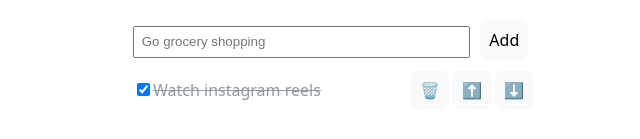
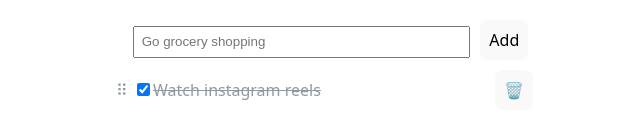
Before and after one commit to CodingWithMJ5/todo-list, a React (Vite) app: page / in a window 1280 px wide. Shown: the part 397-536 px from the top of the page, without its empty margins (307-947 px from the left). Built offline with nearby package versions, Linux system fonts and the light colour scheme.

Commit message:
Add sorting

```diff
--- a/package.json
+++ b/package.json
@@ -10,6 +10,9 @@
     "preview": "vite preview"
   },
   "dependencies": {
+    "@dnd-kit/core": "^6.3.1",
+    "@dnd-kit/sortable": "^10.0.0",
+    "@dnd-kit/utilities": "^3.2.2",
     "react": "^19.0.0",
     "react-dom": "^19.0.0"
   },
--- a/src/App.css
+++ b/src/App.css
@@ -20,3 +20,11 @@
     width: 80%;
   }
 }
+
+.drag-handle {
+  position: absolute;
+  left: -25px;
+  cursor: grab;
+  opacity: 0.5;
+  padding: 8px;
+}
--- /dev/null
+++ b/src/components/SortableTodo.jsx
@@ -0,0 +1,29 @@
+import React from 'react';
+import { useSortable } from '@dnd-kit/sortable';
+import { CSS } from '@dnd-kit/utilities';
+import Todo from './Todo';
+
+const SortableTodo = (props) => {
+  const { attributes, listeners, setNodeRef, transform, transition } =
+    useSortable({ id: props.todo.id });
+
+  const style = {
+    transform: CSS.Transform.toString(transform),
+    transition,
+  };
+
+  return (
+    <div
+      ref={setNodeRef}
+      {...attributes}
+      style={{ ...style, position: 'relative' }}
+    >
+      <span className="drag-handle" {...listeners}>
+        ⠿
+      </span>
+      <Todo {...props} />
+    </div>
+  );
+};
+
+export default SortableTodo;
--- a/src/components/Todo.jsx
+++ b/src/components/Todo.jsx
@@ -1,12 +1,6 @@
 import { useState } from 'react';
 
-const Todo = ({
-  todo,
-  handleComplete,
-  handleDelete,
-  handleEdit,
-  handleMove,
-}) => {
+const Todo = ({ todo, handleComplete, handleDelete, handleEdit }) => {
   const [isEditing, setIsEditing] = useState(false);
   const [editedTask, setEditedTask] = useState(todo.task);
 
@@ -57,8 +51,6 @@ const Todo = ({
       </div>
       <div className="todo-actions">
         <button onClick={() => handleDelete(todo.id)}>🗑️</button>
-        <button onClick={() => handleMove(todo.id, true)}>⬆️</button>
-        <button onClick={() => handleMove(todo.id, false)}>⬇️</button>
       </div>
     </div>
   );
--- a/src/components/TodoList.jsx
+++ b/src/components/TodoList.jsx
@@ -1,6 +1,22 @@
 import { useState } from 'react';
+import {
+  DndContext,
+  closestCenter,
+  KeyboardSensor,
+  PointerSensor,
+  useSensor,
+  useSensors,
+} from '@dnd-kit/core';
+import {
+  arrayMove,
+  SortableContext,
+  sortableKeyboardCoordinates,
+  verticalListSortingStrategy,
+} from '@dnd-kit/sortable';
+
 import TodoInput from './TodoInput';
 import Todo from './Todo';
+import SortableTodo from './SortableTodo';
 
 let id = 1;
 
@@ -10,6 +26,12 @@ const sampleTodos = [
 
 const TodoList = () => {
   const [todos, setTodos] = useState(sampleTodos);
+  const sensors = useSensors(
+    useSensor(PointerSensor),
+    useSensor(KeyboardSensor, {
+      coordinateGetter: sortableKeyboardCoordinates,
+    })
+  );
 
   const handleAdd = (newTask) => {
     id += 1;
@@ -50,35 +72,37 @@ const TodoList = () => {
     );
   };
 
-  const handleMove = (id, isMovingUp) => {
-    setTodos((prevTodos) => {
-      const index = prevTodos.findIndex((todo) => todo.id === id);
-
-      const newIndex = isMovingUp ? index - 1 : index + 1;
-      if (newIndex < 0 || newIndex >= prevTodos.length) {
-        return prevTodos;
+  const handleDragEnd = ({ active, over }) => {
+    if (active.id !== over.id) {
+      setTodos((todos) => {
+        const oldIndex = todos.findIndex(({ id }) => id === active.id);
+        const newIndex = todos.findIndex(({ id }) => id === over.id);
+        return arrayMove(todos, oldIndex, newIndex);
+      });
     }
-
-      const newTodos = [...prevTodos];
-      const [movedItem] = newTodos.splice(index, 1);
-      newTodos.splice(newIndex, 0, movedItem);
-      return newTodos;
-    });
   };
 
   return (
     <div style={{ width: '400px' }}>
       <h1>Todo List</h1>
       <TodoInput handleAdd={handleAdd} />
+      <DndContext
+        onDragEnd={handleDragEnd}
+        sensors={sensors}
+        collisionDetection={closestCenter}
+      >
+        <SortableContext items={todos} strategy={verticalListSortingStrategy}>
           {todos.map((todo) => (
-        <Todo
+            <SortableTodo
+              key={todo.id}
               todo={todo}
               handleComplete={handleComplete}
               handleDelete={handleDelete}
               handleEdit={handleEdit}
-          handleMove={handleMove}
             />
           ))}
+        </SortableContext>
+      </DndContext>
     </div>
   );
 };
```
Also changed, not shown: 1 other file (tests, documents, lock files or other folders). Lines whose indentation alone changed are shown as unchanged.
